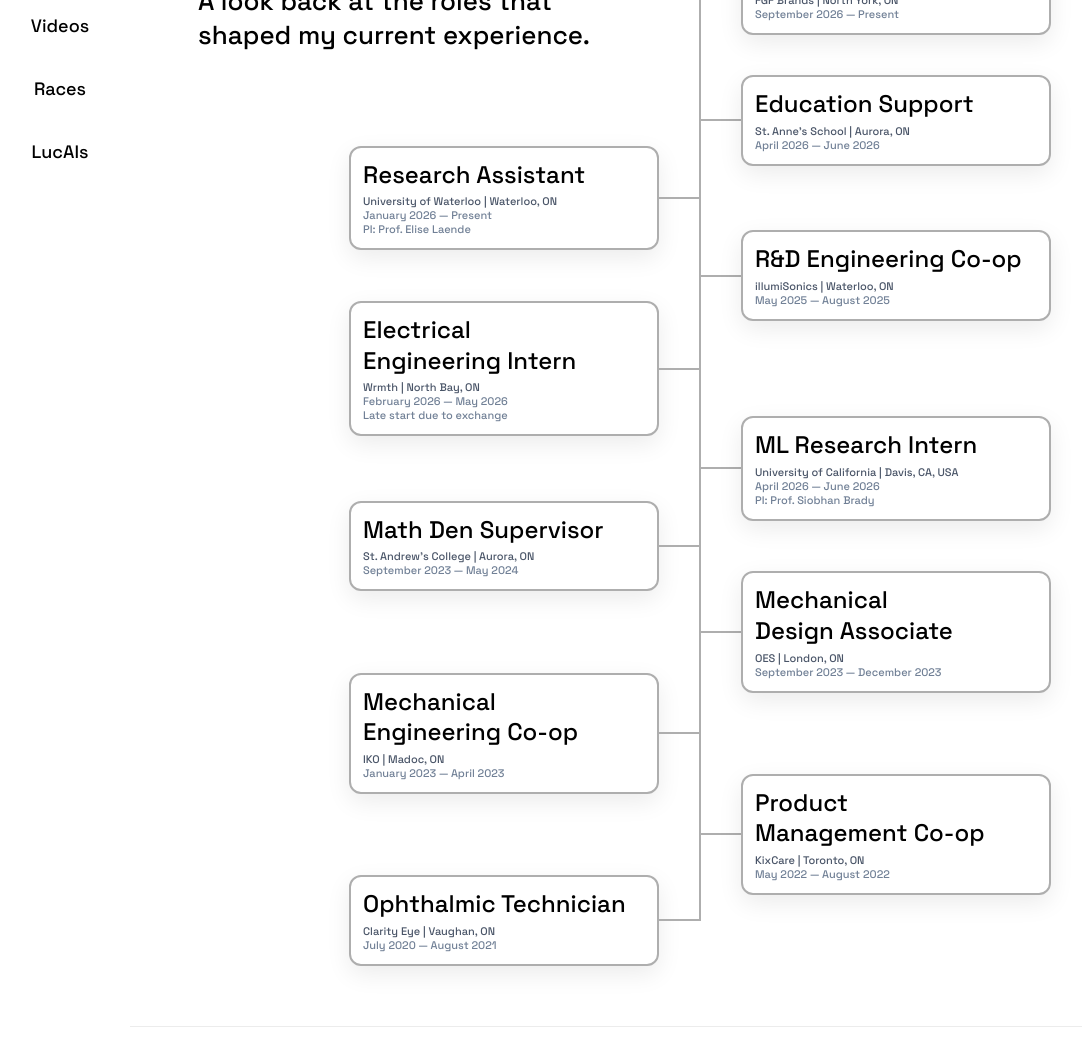
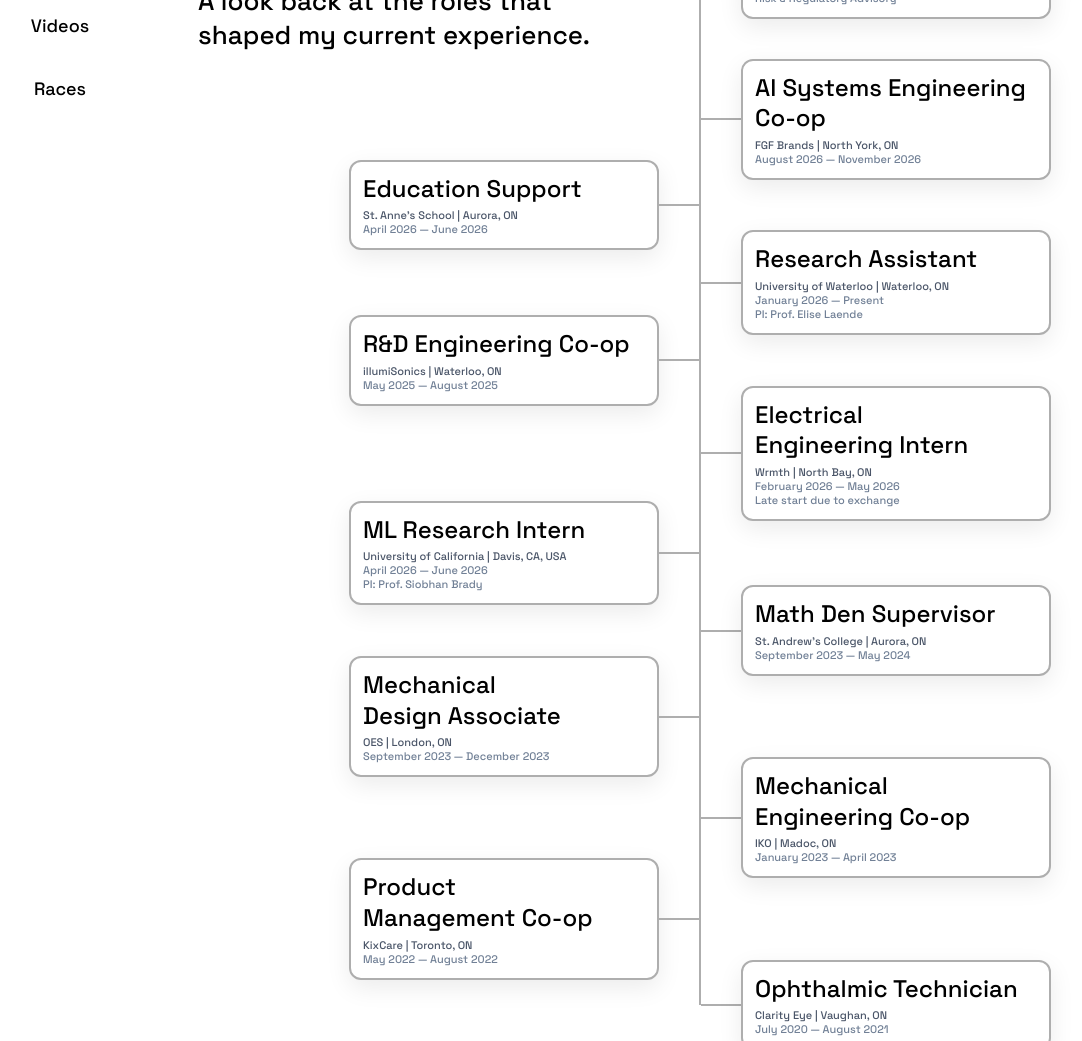
Before and after one commit to ldemello5/website-v2, a plain HTML site: page work.html in a window 1280 px wide. Shown: the part 226-1267 px from the top of the page, without its empty margins (10-1092 px from the left). Drawn offline with Linux system fonts and the light colour scheme.

Commit message:
updated kpmg

```diff
--- a/work.html
+++ b/work.html
@@ -27,7 +27,6 @@
                 <a href="work.html" class="navbar-button">Work</a>
                 <a href="videos.html" class="navbar-button">Videos</a>
                 <a href="races.html" class="navbar-button">Races</a>
-                <a href="lucais.html" class="navbar-button">LucAIs</a>
 
                 <a href="graydon.html" class="secret-button" target="_blank">Graydon</a>
             </nav>
@@ -45,26 +44,7 @@
 
                     <div class="work-timeline-col">
 
-                        <div class="timeline-row">
-
-                            <div class="timeline-empty"></div>
-
-                            <div class="timeline-center">
-                                <div class="v-line"></div>
-                            </div>
-
-                            <div class="timeline-box right-box">
-                                <div class="h-line"></div>
-                                <div class="job-card">
-                                    <div class="job-text-stack">
-                                        <h2 class="job-title">AI Systems Engineering Intern</h2>
-                                        <p class="job-subtitle">FGF Brands | North York, ON</p>
-                                        <p class="job-dates">September 2026 — Present</p>
-                                    </div>
-                                </div>
-                            </div>
-                        </div>
-
+                        <!-- 1. RIGHT -->
                         <div class="timeline-row">
                             <div class="timeline-empty"></div>
 
@@ -76,37 +56,16 @@
                                 <div class="h-line"></div>
                                 <div class="job-card">
                                     <div class="job-text-stack">
-                                        <h2 class="job-title">Education Support</h2>
-                                        <p class="job-subtitle">St. Anne's School | Aurora, ON</p>
-                                        <p class="job-dates">April 2026 — June 2026</p>
-                                        <!--<p class="job-optional">Supervising Professor: Dr. Sarah Jenkins</p> -->
+                                        <h2 class="job-title">Consultant</h2>
+                                        <p class="job-subtitle">KPMG | Toronto, ON</p>
+                                        <p class="job-dates">November 2026 — Present</p>
+                                        <p class="job-optional">Risk & Regulatory Advisory</p>
                                     </div>
                                 </div>
                             </div>
                         </div>
 
-                        <div class="timeline-row">
-
-                            <div class="timeline-box left-box">
-                                <div class="job-card">
-                                    <div class="job-text-stack">
-                                        <h2 class="job-title">Research Assistant</h2>
-                                        <p class="job-subtitle">University of Waterloo | Waterloo, ON</p>
-                                        <p class="job-dates">January 2026 — Present</p>
-                                        <p class="job-optional">PI: Prof. Elise Laende</p>
-                                    </div>
-                                </div>
-                                <div class="h-line"></div>
-                            </div>
-
-                            <div class="timeline-center">
-                                <div class="v-line"></div>
-                            </div>
-
-                            <div class="timeline-empty"></div>
-
-                        </div>
-
+                        <!-- 2. RIGHT -->
                         <div class="timeline-row">
                             <div class="timeline-empty"></div>
 
@@ -118,24 +77,23 @@
                                 <div class="h-line"></div>
                                 <div class="job-card">
                                     <div class="job-text-stack">
-                                        <h2 class="job-title">R&D Engineering Co-op</h2>
-                                        <p class="job-subtitle">illumiSonics | Waterloo, ON</p>
-                                        <p class="job-dates">May 2025 — August 2025</p>
-                                        <!--<p class="job-optional">Supervising Professor: Dr. Sarah Jenkins</p> -->
+                                        <h2 class="job-title">AI Systems Engineering Co-op</h2>
+                                        <p class="job-subtitle">FGF Brands | North York, ON</p>
+                                        <p class="job-dates">August 2026 — November 2026</p>
                                     </div>
                                 </div>
                             </div>
                         </div>
 
+                        <!-- 3. LEFT -->
                         <div class="timeline-row">
-
                             <div class="timeline-box left-box">
                                 <div class="job-card">
                                     <div class="job-text-stack">
-                                        <h2 class="job-title">Electrical <br>Engineering Intern</h2>
-                                        <p class="job-subtitle">Wrmth | North Bay, ON</p>
-                                        <p class="job-dates">February 2026 — May 2026</p>
-                                        <p class="job-optional">Late start due to exchange</p>
+                                        <h2 class="job-title">Education Support</h2>
+                                        <p class="job-subtitle">St. Anne's School | Aurora, ON</p>
+                                        <p class="job-dates">April 2026 — June 2026</p>
+                                        <!--<p class="job-optional">Supervising Professor: Dr. Sarah Jenkins</p> -->
                                     </div>
                                 </div>
                                 <div class="h-line"></div>
@@ -146,9 +104,9 @@
                             </div>
 
                             <div class="timeline-empty"></div>
-
                         </div>
 
+                        <!-- 4. RIGHT -->
                         <div class="timeline-row">
                             <div class="timeline-empty"></div>
 
@@ -160,23 +118,23 @@
                                 <div class="h-line"></div>
                                 <div class="job-card">
                                     <div class="job-text-stack">
-                                        <h2 class="job-title">ML Research Intern</h2>
-                                        <p class="job-subtitle">University of California | Davis, CA, USA</p>
-                                        <p class="job-dates">April 2026 — June 2026</p>
-                                        <p class="job-optional">PI: Prof. Siobhan Brady</p>
+                                        <h2 class="job-title">Research Assistant</h2>
+                                        <p class="job-subtitle">University of Waterloo | Waterloo, ON</p>
+                                        <p class="job-dates">January 2026 — Present</p>
+                                        <p class="job-optional">PI: Prof. Elise Laende</p>
                                     </div>
                                 </div>
                             </div>
                         </div>
 
+                        <!-- 5. LEFT -->
                         <div class="timeline-row">
-
                             <div class="timeline-box left-box">
                                 <div class="job-card">
                                     <div class="job-text-stack">
-                                        <h2 class="job-title">Math Den Supervisor</h2>
-                                        <p class="job-subtitle">St. Andrew's College | Aurora, ON</p>
-                                        <p class="job-dates">September 2023 — May 2024</p>
+                                        <h2 class="job-title">R&D Engineering Co-op</h2>
+                                        <p class="job-subtitle">illumiSonics | Waterloo, ON</p>
+                                        <p class="job-dates">May 2025 — August 2025</p>
                                         <!--<p class="job-optional">Supervising Professor: Dr. Sarah Jenkins</p> -->
                                     </div>
                                 </div>
@@ -188,9 +146,9 @@
                             </div>
 
                             <div class="timeline-empty"></div>
-
                         </div>
 
+                        <!-- 6. RIGHT -->
                         <div class="timeline-row">
                             <div class="timeline-empty"></div>
 
@@ -202,23 +160,65 @@
                                 <div class="h-line"></div>
                                 <div class="job-card">
                                     <div class="job-text-stack">
-                                        <h2 class="job-title">Mechanical <br>Design Associate</h2>
-                                        <p class="job-subtitle">OES | London, ON</p>
-                                        <p class="job-dates">September 2023 — December 2023</p>
+                                        <h2 class="job-title">Electrical <br>Engineering Intern</h2>
+                                        <p class="job-subtitle">Wrmth | North Bay, ON</p>
+                                        <p class="job-dates">February 2026 — May 2026</p>
+                                        <p class="job-optional">Late start due to exchange</p>
+                                    </div>
+                                </div>
+                            </div>
+                        </div>
+
+                        <!-- 7. LEFT -->
+                        <div class="timeline-row">
+                            <div class="timeline-box left-box">
+                                <div class="job-card">
+                                    <div class="job-text-stack">
+                                        <h2 class="job-title">ML Research Intern</h2>
+                                        <p class="job-subtitle">University of California | Davis, CA, USA</p>
+                                        <p class="job-dates">April 2026 — June 2026</p>
+                                        <p class="job-optional">PI: Prof. Siobhan Brady</p>
+                                    </div>
+                                </div>
+                                <div class="h-line"></div>
+                            </div>
+
+                            <div class="timeline-center">
+                                <div class="v-line"></div>
+                            </div>
+
+                            <div class="timeline-empty"></div>
+                        </div>
+
+                        <!-- 8. RIGHT -->
+                        <div class="timeline-row">
+                            <div class="timeline-empty"></div>
+
+                            <div class="timeline-center">
+                                <div class="v-line"></div>
+                            </div>
+
+                            <div class="timeline-box right-box">
+                                <div class="h-line"></div>
+                                <div class="job-card">
+                                    <div class="job-text-stack">
+                                        <h2 class="job-title">Math Den Supervisor</h2>
+                                        <p class="job-subtitle">St. Andrew's College | Aurora, ON</p>
+                                        <p class="job-dates">September 2023 — May 2024</p>
                                         <!--<p class="job-optional">Supervising Professor: Dr. Sarah Jenkins</p> -->
                                     </div>
                                 </div>
                             </div>
                         </div>
 
+                        <!-- 9. LEFT -->
                         <div class="timeline-row">
-
                             <div class="timeline-box left-box">
                                 <div class="job-card">
                                     <div class="job-text-stack">
-                                        <h2 class="job-title">Mechanical <br>Engineering Co-op</h2>
-                                        <p class="job-subtitle">IKO | Madoc, ON</p>
-                                        <p class="job-dates">January 2023 — April 2023</p>
+                                        <h2 class="job-title">Mechanical <br>Design Associate</h2>
+                                        <p class="job-subtitle">OES | London, ON</p>
+                                        <p class="job-dates">September 2023 — December 2023</p>
                                         <!--<p class="job-optional">Supervising Professor: Dr. Sarah Jenkins</p> -->
                                     </div>
                                 </div>
@@ -230,9 +230,9 @@
                             </div>
 
                             <div class="timeline-empty"></div>
-
                         </div>
 
+                        <!-- 10. RIGHT -->
                         <div class="timeline-row">
                             <div class="timeline-empty"></div>
 
@@ -244,23 +244,23 @@
                                 <div class="h-line"></div>
                                 <div class="job-card">
                                     <div class="job-text-stack">
-                                        <h2 class="job-title">Product <br>Management Co-op</h2>
-                                        <p class="job-subtitle">KixCare | Toronto, ON</p>
-                                        <p class="job-dates">May 2022 — August 2022</p>
+                                        <h2 class="job-title">Mechanical <br>Engineering Co-op</h2>
+                                        <p class="job-subtitle">IKO | Madoc, ON</p>
+                                        <p class="job-dates">January 2023 — April 2023</p>
                                         <!--<p class="job-optional">Supervising Professor: Dr. Sarah Jenkins</p> -->
                                     </div>
                                 </div>
                             </div>
                         </div>
 
+                        <!-- 11. LEFT -->
                         <div class="timeline-row">
-
                             <div class="timeline-box left-box">
                                 <div class="job-card">
                                     <div class="job-text-stack">
-                                        <h2 class="job-title">Ophthalmic Technician</h2>
-                                        <p class="job-subtitle">Clarity Eye | Vaughan, ON</p>
-                                        <p class="job-dates">July 2020 — August 2021</p>
+                                        <h2 class="job-title">Product <br>Management Co-op</h2>
+                                        <p class="job-subtitle">KixCare | Toronto, ON</p>
+                                        <p class="job-dates">May 2022 — August 2022</p>
                                         <!--<p class="job-optional">Supervising Professor: Dr. Sarah Jenkins</p> -->
                                     </div>
                                 </div>
@@ -272,9 +272,28 @@
                             </div>
 
                             <div class="timeline-empty"></div>
-
                         </div>
 
+                        <!-- 12. RIGHT -->
+                        <div class="timeline-row">
+                            <div class="timeline-empty"></div>
+
+                            <div class="timeline-center">
+                                <div class="v-line"></div>
+                            </div>
+
+                            <div class="timeline-box right-box">
+                                <div class="h-line"></div>
+                                <div class="job-card">
+                                    <div class="job-text-stack">
+                                        <h2 class="job-title">Ophthalmic Technician</h2>
+                                        <p class="job-subtitle">Clarity Eye | Vaughan, ON</p>
+                                        <p class="job-dates">July 2020 — August 2021</p>
+                                        <!--<p class="job-optional">Supervising Professor: Dr. Sarah Jenkins</p> -->
+                                    </div>
+                                </div>
+                            </div>
+                        </div>
 
                     </div>
                 </div>
```
Also changed, not shown: index.html (+1 -0 lines).
